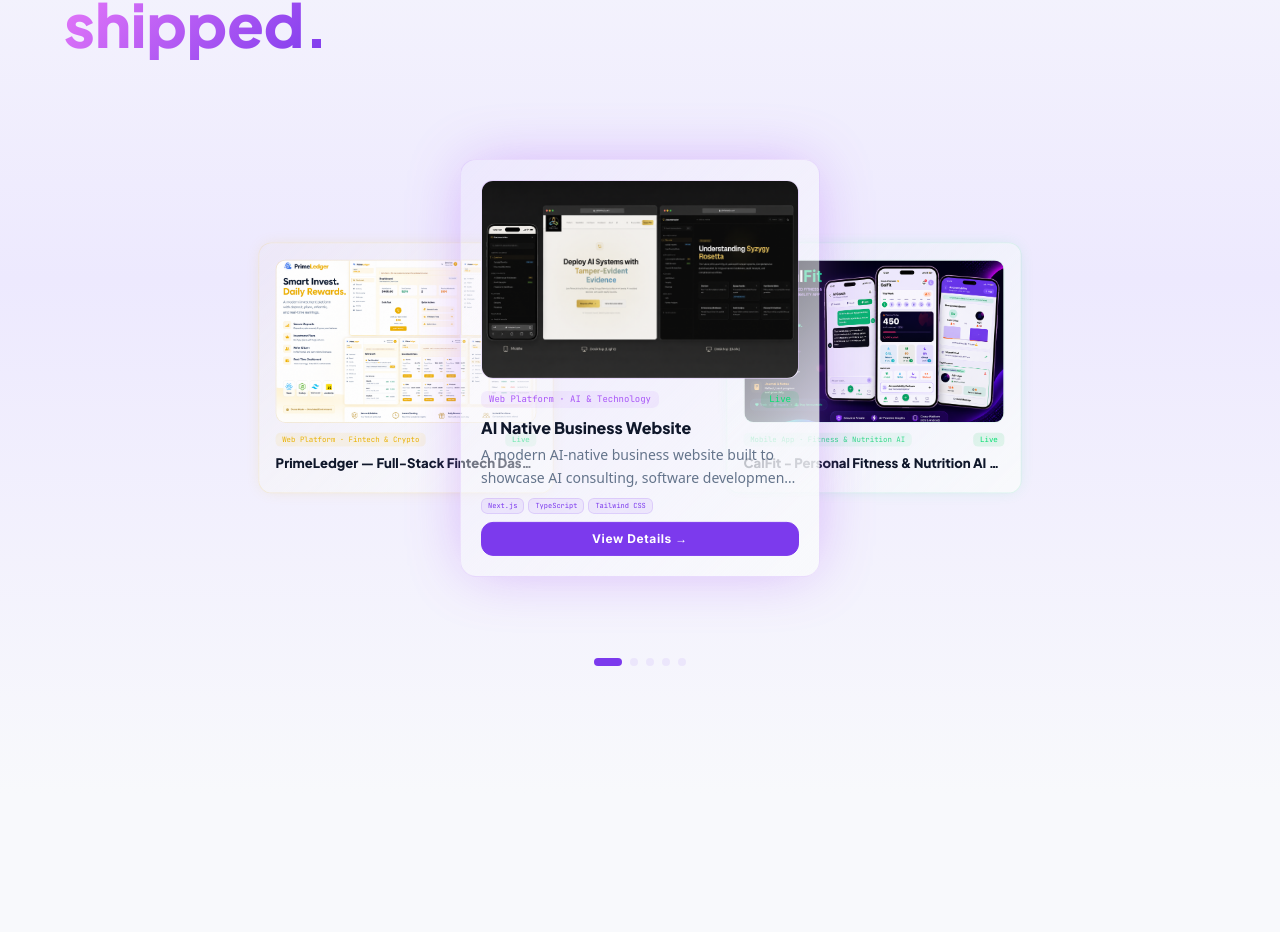
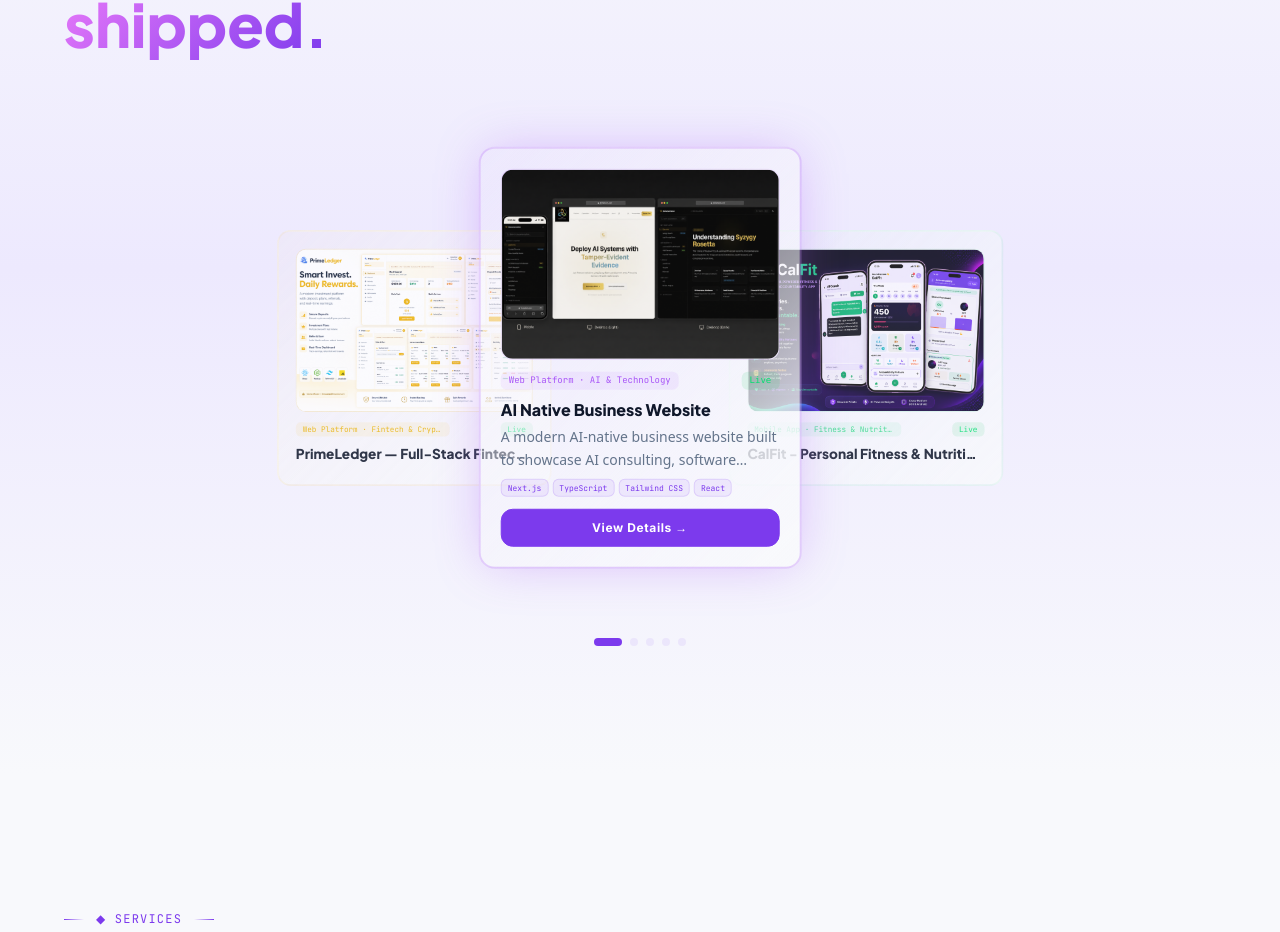
Before and after one commit to adiiaot/Aot-network-portfolio, a Next.js app: page / in a window 1280 px wide. Shown: the part 1210-2142 px from the top of the page. Built offline with nearby package versions, Linux system fonts and the light colour scheme; no server answers.

Commit message:
fix: clean 3-card carousel with proper spacing and overlap

```diff
--- a/src/components/sections/Work.tsx
+++ b/src/components/sections/Work.tsx
@@ -54,7 +54,7 @@
   const handleDragEnd = () => {
     if (!isDragging) return;
     setIsDragging(false);
-    const threshold = Math.max(30, containerWidth * 0.06);
+    const threshold = containerWidth * 0.1;
     if (Math.abs(dragOffset) > threshold) {
       goTo(dragOffset > 0 ? -1 : 1);
     }
@@ -90,33 +90,35 @@
     return () => container.removeEventListener("wheel", onWheel);
   }, [goTo]);
 
+  const isMobile = containerWidth < 640;
   const prev = wrapIndex(activeIndex - 1);
   const next = wrapIndex(activeIndex + 1);
 
-  const tiltClamped = Math.max(-containerWidth * 0.25, Math.min(containerWidth * 0.25, dragOffset));
-  const dragProgress = containerWidth > 0 ? tiltClamped / (containerWidth * 0.25) : 0;
+  const dragClamped = Math.max(-containerWidth * 0.3, Math.min(containerWidth * 0.3, dragOffset));
+  const dragProgress = containerWidth > 0 ? dragClamped / (containerWidth * 0.3) : 0;
 
   const renderCard = (idx: number, pos: "prev" | "active" | "next") => {
     const p = allProjects[idx];
-
     const isActive = pos === "active";
 
-    const cardWidth = Math.min(containerWidth * 0.32, 360);
-    const gap = cardWidth * 0.15;
+    const cardWidth = isMobile ? Math.min(containerWidth * 0.8, 320) : Math.min(containerWidth * 0.28, 340);
+    const overlap = cardWidth * 0.3;
+    const sideOffset = cardWidth - overlap;
+
     let baseX: number;
-    if (pos === "prev") baseX = -(cardWidth / 2 + gap);
-    else if (pos === "next") baseX = cardWidth / 2 + gap;
+    if (pos === "prev") baseX = -sideOffset;
+    else if (pos === "next") baseX = sideOffset;
     else baseX = 0;
 
-    const dragShift = isActive ? 0 : dragProgress * baseX * 0.6;
+    if (isMobile && !isActive) {
+      return null;
+    }
+
+    const dragShift = dragProgress * (pos === "prev" ? -sideOffset * 0.5 : pos === "next" ? -sideOffset * 0.5 : 0);
     const translateX = baseX + dragShift;
 
-    let s = isActive ? 1 + Math.abs(dragProgress) * 0.08 : 0.82 - Math.abs(dragProgress) * 0.08;
-    let o = isActive ? 1 : Math.max(0.4, 1 - Math.abs(dragProgress) * 0.5);
-
-    if (containerWidth < 500) {
-      return null;
-    }
+    const s = isActive ? 1 + Math.abs(dragProgress) * 0.1 : 0.85 - Math.abs(dragProgress) * 0.08;
+    const o = isActive ? 1 : Math.max(0.55, 0.85 - Math.abs(dragProgress) * 0.25);
 
     return (
       <div
@@ -125,23 +127,24 @@
         style={{
           width: cardWidth,
           left: "50%",
-          height: "auto",
           transform: `translate(-50%, -50%) translateX(${translateX}px) scale(${Math.max(0.5, s)})`,
           opacity: o,
-          zIndex: isActive ? 10 : 5,
-          transition: isActive
-            ? "none"
-            : "transform 0.6s cubic-bezier(0.25, 0.46, 0.45, 0.94), opacity 0.6s cubic-bezier(0.25, 0.46, 0.45, 0.94)",
-          pointerEvents: o < 0.3 ? "none" : "auto",
+          zIndex: isActive ? 20 : 10 - Math.abs(baseX / 50),
+          transition: "transform 0.55s cubic-bezier(0.22, 0.61, 0.36, 1), opacity 0.55s cubic-bezier(0.22, 0.61, 0.36, 1)",
+          pointerEvents: isActive ? "auto" : "auto",
         }}
-        onClick={isActive ? undefined : () => goTo(pos === "prev" ? -1 : 1)}
+        onClick={() => {
+          if (!isActive) goTo(pos === "prev" ? -1 : 1);
+        }}
       >
         <div
-          className="relative border rounded-2xl p-5 flex flex-col"
+          className="relative border-2 rounded-2xl p-5 flex flex-col"
           style={{
-            borderColor: `${p.accent}25`,
+            borderColor: isActive ? `${p.accent}40` : `${p.accent}15`,
             background: `linear-gradient(135deg,${p.accent}06 0%, var(--bg-primary) 100%)`,
-            boxShadow: isActive ? `0 0 60px -10px ${p.accent}70` : `0 0 20px -5px ${p.accent}30`,
+            boxShadow: isActive
+              ? `0 0 50px -8px ${p.accent}60`
+              : "none",
           }}
         >
           {isActive && (
@@ -152,9 +155,9 @@
             />
           )}
           <div
-            className="w-full rounded-xl mb-3 flex items-center justify-center relative overflow-hidden shrink-0"
+            className="w-full rounded-xl mb-3 relative overflow-hidden shrink-0"
             style={{
-              aspectRatio: "16 / 10",
+              aspectRatio: "16 / 11",
               background: `linear-gradient(135deg,${p.accent}12 0%, var(--bg-primary) 100%)`,
               border: `1px solid ${p.accent}20`,
             }}
@@ -169,7 +172,7 @@
               />
             ) : (
               <div className="flex items-center justify-center w-full h-full" style={{ opacity: 0.25 }}>
-                <AOTLogo size={36} />
+                <AOTLogo size={32} />
               </div>
             )}
           </div>
@@ -197,7 +200,7 @@
             </span>
           </div>
           <h3
-            className="text-sm md:text-base font-black mb-1 truncate shrink-0"
+            className="text-sm md:text-base font-black mb-1 truncate"
             style={{
               fontFamily: "'Plus Jakarta Sans', sans-serif",
               color: "var(--text-primary)",
@@ -208,17 +211,16 @@
           {isActive && (
             <>
               <p
-                className="text-xs md:text-sm leading-relaxed mb-2 flex-1 overflow-hidden line-clamp-2"
+                className="text-xs md:text-sm leading-relaxed mb-2 flex-1 line-clamp-2"
                 style={{ color: "var(--text-muted)" }}
               >
                 {p.description}
               </p>
-              {p.technologies.length > 0 && (
-                <div className="flex flex-wrap gap-1 mb-2 shrink-0">
-                  {p.technologies.slice(0, 3).map((tech) => (
+              <div className="flex flex-wrap gap-1 mb-3 shrink-0">
+                {p.technologies.slice(0, 4).map((tech) => (
                   <span
                     key={tech}
-                      className="text-[7px] px-1.5 py-0.5 rounded-md"
+                    className="text-[7px] md:text-[8px] px-1.5 py-0.5 rounded-md"
                     style={{
                       fontFamily: "'JetBrains Mono', monospace",
                       background: "var(--bg-code-tag)",
@@ -230,10 +232,9 @@
                   </span>
                 ))}
               </div>
-              )}
               <Link
                 href={`/projects/${p.id}`}
-                className="block w-full text-center text-[10px] md:text-xs font-bold py-2 rounded-xl transition-all relative z-20 shrink-0"
+                className="block w-full text-center text-[10px] md:text-xs font-bold py-2.5 rounded-xl transition-all relative z-20 shrink-0"
                 style={{
                   fontFamily: "'Inter', sans-serif",
                   letterSpacing: "0.05em",
@@ -287,7 +288,7 @@
         <div
           ref={containerRef}
           className="relative select-none"
-          style={{ height: containerWidth < 500 ? "auto" : "500px" }}
+          style={{ height: isMobile ? "460px" : "480px" }}
           onMouseDown={(e) => handleDragStart(e.clientX)}
           onMouseMove={(e) => handleDragMove(e.clientX)}
           onMouseUp={handleDragEnd}
@@ -296,80 +297,9 @@
           onTouchMove={(e) => handleDragMove(e.touches[0].clientX)}
           onTouchEnd={handleDragEnd}
         >
-          {containerWidth < 500 ? (
-            <div className="flex flex-col items-center gap-6 px-4">
-              {(() => {
-                const p = allProjects[activeIndex];
-                return (
-                  <div
-                    className="relative border rounded-2xl p-5 flex flex-col w-full max-w-sm"
-                    style={{
-                      borderColor: `${p.accent}25`,
-                      background: `linear-gradient(135deg,${p.accent}06 0%, var(--bg-primary) 100%)`,
-                      boxShadow: `0 0 40px -10px ${p.accent}50`,
-                    }}
-                  >
-                    <Link
-                      href={`/projects/${p.id}`}
-                      className="absolute inset-0 z-10 rounded-2xl"
-                    />
-                    <div
-                      className="w-full rounded-xl mb-3 relative overflow-hidden"
-                      style={{
-                        aspectRatio: "16 / 10",
-                        background: `linear-gradient(135deg,${p.accent}12 0%, var(--bg-primary) 100%)`,
-                        border: `1px solid ${p.accent}20`,
-                      }}
-                    >
-                      {p.imageUrl ? (
-                        <Image src={p.imageUrl} alt={p.name} fill className="object-cover" sizes="100vw" />
-                      ) : (
-                        <div className="flex items-center justify-center w-full h-full" style={{ opacity: 0.25 }}>
-                          <AOTLogo size={36} />
-                        </div>
-                      )}
-                    </div>
-                    <div className="flex items-start justify-between mb-2 gap-1">
-                      <span
-                        className="text-[9px] px-2 py-0.5 rounded-md truncate max-w-[65%]"
-                        style={{ background: `${p.accent}15`, color: p.accent, fontFamily: "'JetBrains Mono', monospace" }}
-                      >
-                        {p.tag}
-                      </span>
-                      <span className={`text-[9px] px-2 py-0.5 rounded-md font-mono shrink-0 ${p.status === "Live" ? "bg-green-500/10 text-green-400" : p.status === "Open" ? "bg-fuchsia-500/10 text-fuchsia-400" : "bg-purple-500/10 text-purple-400"}`}>
-                        {p.status}
-                      </span>
-                    </div>
-                    <h3 className="text-base font-black mb-1" style={{ fontFamily: "'Plus Jakarta Sans', sans-serif", color: "var(--text-primary)" }}>
-                      {p.name}
-                    </h3>
-                    <p className="text-xs leading-relaxed mb-2 line-clamp-2" style={{ color: "var(--text-muted)" }}>
-                      {p.description}
-                    </p>
-                    <Link
-                      href={`/projects/${p.id}`}
-                      className="block w-full text-center text-xs font-bold py-2.5 rounded-xl transition-all relative z-20"
-                      style={{
-                        fontFamily: "'Inter', sans-serif",
-                        letterSpacing: "0.05em",
-                        border: "1px solid var(--accent-primary)",
-                        color: "#fff",
-                        background: "var(--accent-primary)",
-                      }}
-                    >
-                      View Details →
-                    </Link>
-                  </div>
-                );
-              })()}
-            </div>
-          ) : (
-            <>
           {renderCard(prev, "prev")}
           {renderCard(activeIndex, "active")}
           {renderCard(next, "next")}
-            </>
-          )}
         </div>
 
         <div className="flex justify-center items-center gap-2 mt-10">
```
Lines whose indentation alone changed are shown as unchanged.
